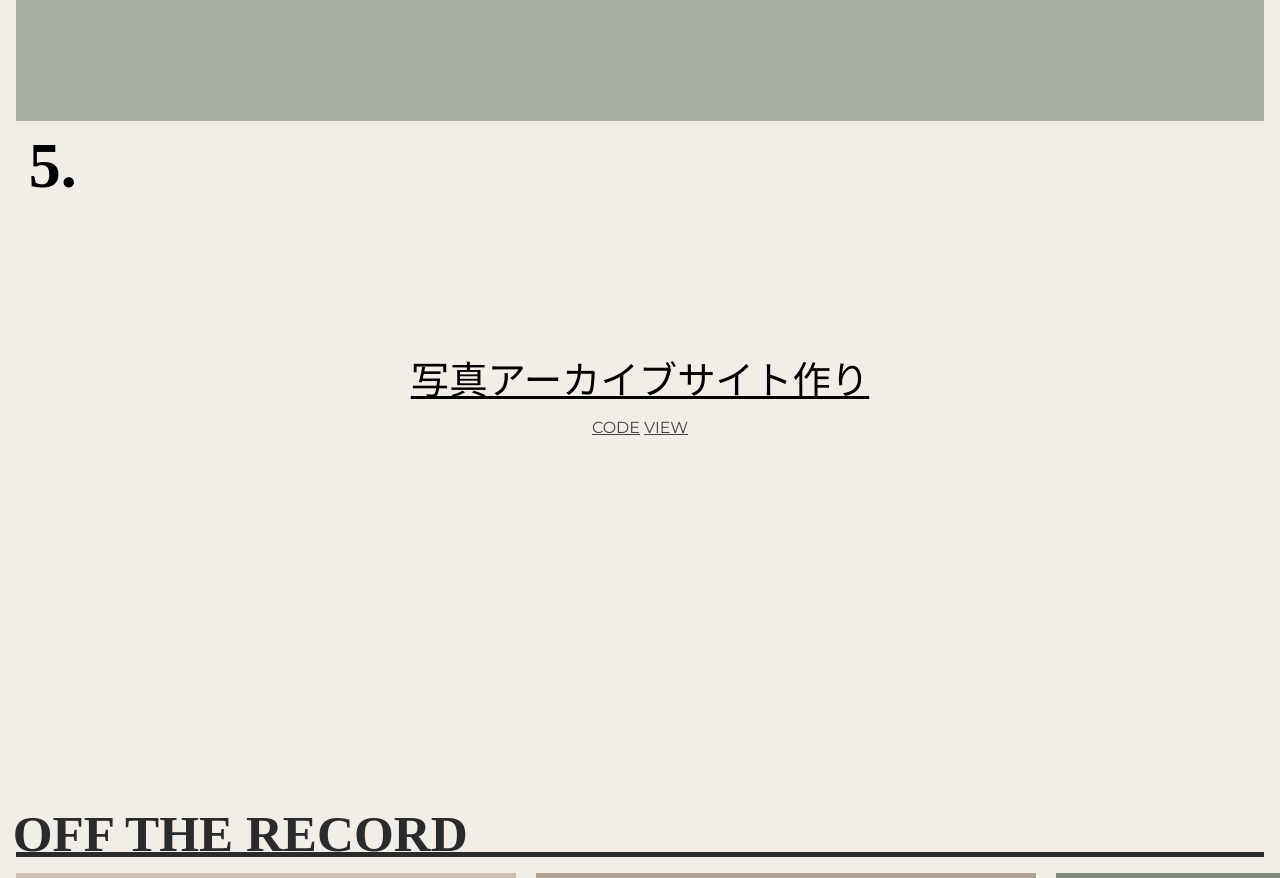
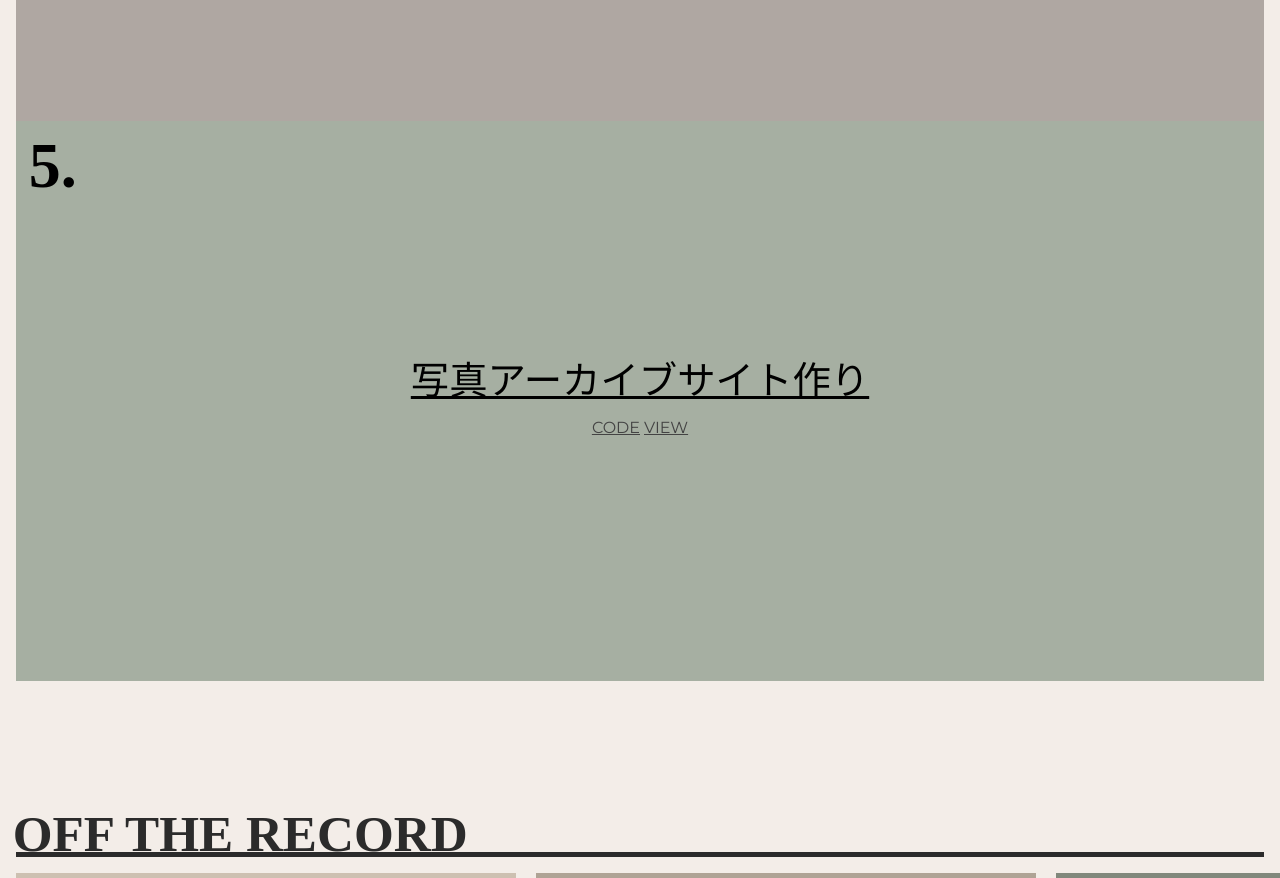
Before and after one commit to Eno951024/vue, a Vue app: page / in a window 1280 px wide. Shown: the part 4340-5218 px from the top of the page. Built offline with nearby package versions, Linux system fonts and the light colour scheme; a small style sheet from the web is missing; a web font is replaced by a local one.

Commit message:
背景色修正漏れ追加

```diff
--- a/src/components/work.vue
+++ b/src/components/work.vue
@@ -71,7 +71,7 @@ import { workText } from "../constants";
       &:nth-child(2) { background-color: var(--subBg200); top: 200px; }
       &:nth-child(3) { background-color: var(--subBg300); top: 220px; }
       &:nth-child(4) { background-color: var(--subBg400); top: 240px; }
-      &:nth-child(4) { background-color: var(--subBg500); top: 260px; }
+      &:nth-child(5) { background-color: var(--subBg500); top: 260px; }
 
       .num {
         font-size: 5vw;
```
